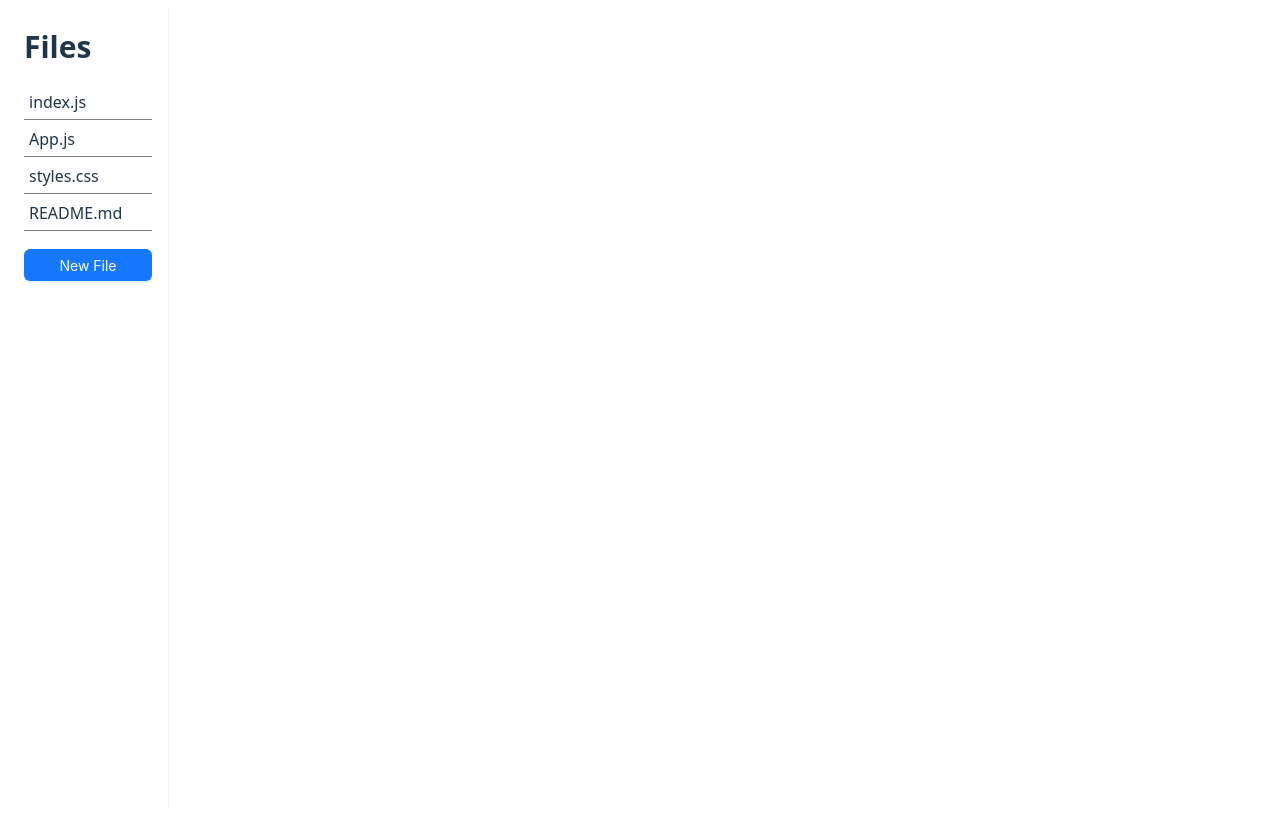
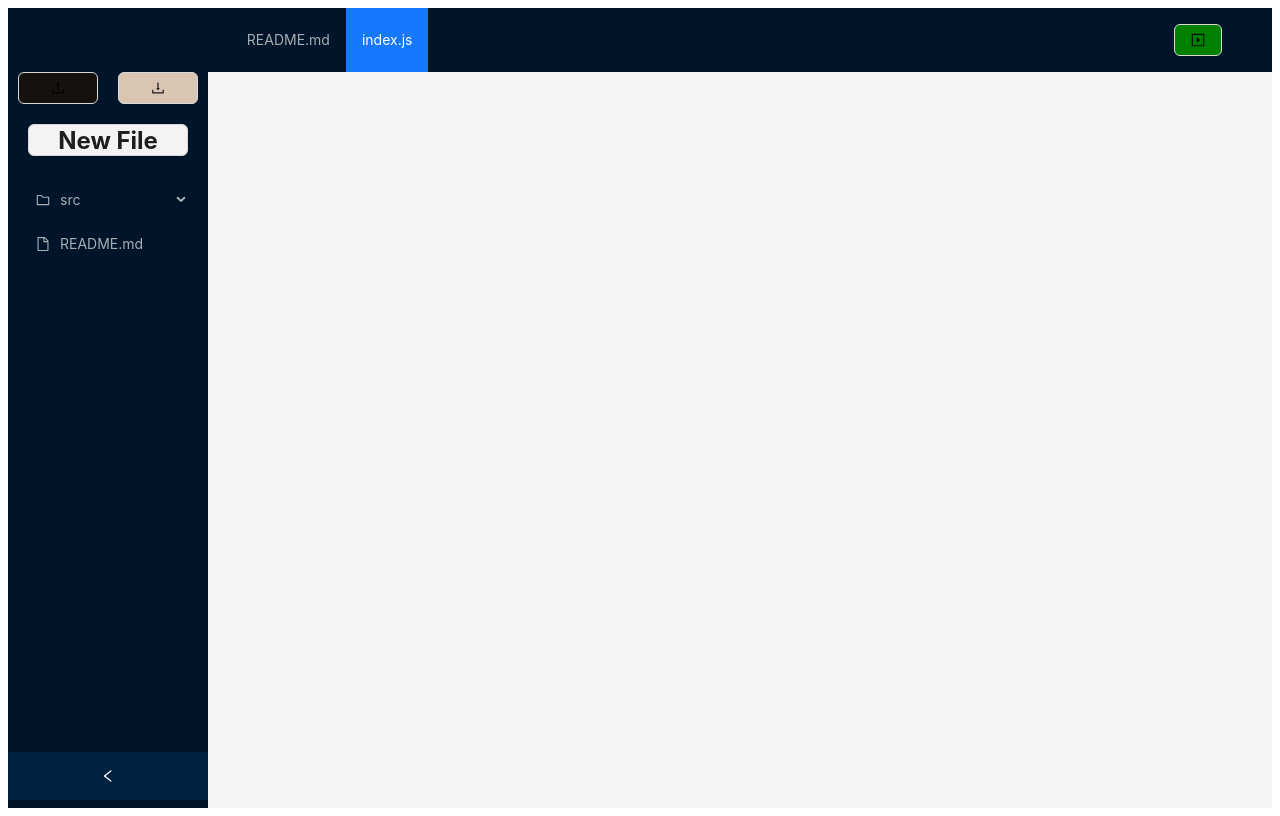
Before and after one commit to NuclearTea/seng513-202501-group-27, a React (Vite) app in the folder UI/: page / in a window 1280 px wide. Built offline with nearby package versions, Linux system fonts and the light colour scheme; the HTML template or start-up script is replaced by a standard one.

Commit message:
Use vscode file editor, use ant design layout

```diff
--- a/UI/package.json
+++ b/UI/package.json
@@ -13,6 +13,7 @@
     "deploy": "gh-pages -d dist"
   },
   "dependencies": {
+    "@ant-design/icons": "^6.0.0",
     "@ant-design/v5-patch-for-react-19": "^1.0.3",
     "@monaco-editor/react": "^4.7.0",
     "antd": "^5.24.5",
--- a/UI/src/App.tsx
+++ b/UI/src/App.tsx
@@ -1,22 +1,119 @@
-import FileList from "./components/FileList/FileList.tsx";
+import {
+  DownloadOutlined,
+  FileOutlined,
+  FolderOutlined,
+  PlaySquareOutlined,
+  UploadOutlined,
+} from "@ant-design/icons";
+import { Button, Layout, Menu, MenuProps, theme } from "antd";
+import React, { useState } from "react";
 import FileEditor from "./components/FileEditor/FileEditor.tsx";
-import "./App.css";
+import AddFileModal from "./components/FileList/AddFileModal/AddFileModal.tsx";
+import { getItem, MenuItem } from "./LayoutFunction.tsx";
 import appStore from "./state/app.store.ts";
-import RightPanel from "./components/RightPanel/RightPanel.tsx";
 
-const App = () => {
-  const selectedFile = appStore().selectedFile;
-  // console.log(selectedFile);
+const { Header, Content, Sider } = Layout;
+
+const App: React.FC = () => {
+  const [collapsed, setCollapsed] = useState(false);
+  const [showModal, setShowModal] = useState(false);
+  const {
+    token: { colorBgContainer, borderRadiusLG },
+  } = theme.useToken();
+  const { getFileByPath, setSelectedFile, selectedFile } = appStore();
+
+  // const menuItems = buildMenuItems(files);
+  const menuItems: MenuItem[] = [
+    getItem("src", "src", <FolderOutlined />, [
+      getItem("index.js", "src/index.js", <FileOutlined />),
+      getItem("App.js", "src/App.js", <FileOutlined />),
+      getItem("styles.css", "src/styles.css", <FileOutlined />),
+    ]),
+    getItem("README.md", "README.md", <FileOutlined />),
+  ];
+
+  const handleMenuItemClick = (e) => {
+    if (!e) return;
+    const file = getFileByPath(String(e.key));
+    if (!file) return;
+    setSelectedFile(file);
+  };
+
+  const handleNewFileButton = (e) => {
+    setShowModal(true);
+  };
+  const items1: MenuProps["items"] = [
+    { key: "1", label: "README.md" },
+    { key: "2", label: "index.js" },
+  ];
   return (
-    <div className="ide-container">
-      <div className="file-list">
-        <FileList />
-      </div>
-      <div className="file-editor">
-        {selectedFile ? <FileEditor /> : <div></div>}
-      </div>
-      <div className="right-panel">{selectedFile ? <RightPanel /> : <></>}</div>
-    </div>
+    <Layout style={{ minHeight: "100vh", minWidth: "100vh" }}>
+      <Header style={{ display: "flex", alignItems: "center" }}>
+        <div style={{ marginLeft: "13.5vw" }} />
+        <Menu
+          theme="dark"
+          mode="horizontal"
+          defaultSelectedKeys={["2"]}
+          items={items1}
+          style={{ flex: 1, minWidth: 0 }}
+          onClick={(e) => console.log(e)}
+        />
+        <Button
+          style={{ background: "green", width: "3rem" }}
+          icon={<PlaySquareOutlined />}
+        />
+      </Header>
+      <Layout>
+        <Sider
+          collapsible
+          collapsed={collapsed}
+          onCollapse={(value) => setCollapsed(value)}
+        >
+          <div
+            style={{
+              display: "flex",
+              flexDirection: "row",
+              justifyContent: "space-around",
+              // marginLeft: "10%",
+              marginBottom: "10%",
+            }}
+          >
+            <Button
+              style={{ width: "40%", backgroundColor: "var(--smokey-black)" }}
+              icon={<UploadOutlined />}
+            />
+            <Button
+              style={{ width: "40%", backgroundColor: "var(--dun)" }}
+              icon={<DownloadOutlined />}
+            />
+          </div>
+          <Button
+            style={{
+              width: "80%",
+              marginLeft: "10%",
+              marginBottom: "10%",
+              backgroundColor: "var(--anti-flash-white)",
+            }}
+            onClick={handleNewFileButton}
+          >
+            <h3>New File</h3>
+          </Button>
+          <Menu
+            theme="dark"
+            defaultSelectedKeys={["1"]}
+            mode="inline"
+            items={menuItems}
+            onClick={handleMenuItemClick}
+          />
+          <AddFileModal showModal={showModal} setShowModal={setShowModal} />
+        </Sider>
+        <Layout>
+          <Content style={{ width: "100%", height: "100%" }}>
+            {selectedFile ? <FileEditor /> : <></>}
+          </Content>
+        </Layout>
+      </Layout>
+    </Layout>
   );
 };
 
--- /dev/null
+++ b/UI/src/LayoutFunction.tsx
@@ -0,0 +1,56 @@
+import { File } from "./types";
+// import { FolderOutlined, FileOutlined } from "@ant-design/icons";
+import { MenuProps } from "antd";
+import MenuItem from "antd/es/menu/MenuItem";
+
+export type MenuItem = Required<MenuProps>["items"][number];
+export function getItem(
+  label: React.ReactNode,
+  key: React.Key,
+  icon?: React.ReactNode,
+  children?: MenuItem[],
+): MenuItem {
+  return {
+    key,
+    icon,
+    children,
+    label,
+  } as MenuItem;
+}
+// export function buildMenuItems(files: File[]): MenuItem[] {
+//   return [getItem(label, key)];
+// }
+
+// Sample files data
+export const fileData: File[] = [
+  { path: ["Documents", "File1.txt"], name: "File1.txt", content: "", id: "1" },
+  { path: ["Documents", "File2.txt"], name: "File2.txt", content: "", id: "2" },
+  {
+    path: ["Documents", "Folder1", "File3.txt"],
+    name: "File3.txt",
+    content: "",
+    id: "3",
+  },
+  {
+    path: ["Pictures", "Image1.png"],
+    name: "Image1.png",
+    content: "",
+    id: "4",
+  },
+  {
+    path: ["Pictures", "Image2.png"],
+    name: "Image2.png",
+    content: "",
+    id: "5",
+  },
+  {
+    path: ["Pictures", "Folder2", "Image3.png"],
+    name: "Image3.png",
+    content: "",
+    id: "6",
+  },
+];
+console.log("here");
+// Generate the MenuItems from the file data
+// const menuItems = buildMenuItems(fileData);
+// console.log(JSON.stringify(menuItems, null, 2));
--- a/UI/src/components/FileEditor/FileEditor.tsx
+++ b/UI/src/components/FileEditor/FileEditor.tsx
@@ -1,9 +1,9 @@
-import React, { useEffect, useState } from "react";
 import MonacoEditor from "@monaco-editor/react"; // Monaco Editor package
+import { useEffect, useState } from "react";
 import appStore from "../../state/app.store"; // Your app store
 
+import { File } from "../../types";
 import "./fileEditor.css";
-import { File } from "../../types";
 
 const determineLanguage = (f: File): string => {
   const fileNameSplit = f.name.split(".");
@@ -24,6 +24,10 @@ const determineLanguage = (f: File): string => {
       return "cpp";
     case "c++":
       return "cpp";
+    case "csharp":
+      return "c#";
+    case "c#":
+      return "c#";
     case "css":
       return "css";
     case "html":
@@ -64,11 +68,12 @@ const FileEditor = () => {
   console.log(selectedFile.content);
   return (
     <div className="file-editor-container">
-      <h2>Editing {selectedFile.name}</h2>
+      {/* <div style={{ marginBottom: "10px", backgroundColor: "black" }} /> */}
       <MonacoEditor
+        className="monaco-editor"
         path={selectedFile.name}
-        height="80%"
-        width="85%"
+        // height="80%"
+        // width="85%"
         defaultLanguage={determineLanguage(selectedFile)}
         defaultValue={content}
         onChange={handleEditorChange}
--- a/UI/src/components/FileEditor/fileEditor.css
+++ b/UI/src/components/FileEditor/fileEditor.css
@@ -1,25 +1,21 @@
 /* Styling for the editor container */
 .file-editor-container {
-  width: 100vw;
-  height: 100vh;
+  width: 100%;
+  height: 100%;
   display: flex;
   flex-direction: column;
-  padding: 20px;
+  /* padding: 20px; */
   background-color: #f4f4f4; /* Light background for the editor */
   border-radius: 8px;
-}
-
-.file-editor-container h2 {
-  margin-bottom: 20px;
-  font-size: 24px;
-  font-weight: bold;
-  color: #333;
+  /* overflow-x:; */
+  margin: 0;
 }
 
 /* Adjust the editor height and responsiveness */
 .monaco-editor {
   border-radius: 8px;
-  /* background-color: green; */
+  /* border-color: 1px solid black; */
+  /* padding-top: 10px; */
 }
 
 /* Optional: Custom Scrollbar (for Monaco Editor if needed) */
--- a/UI/src/components/FileList/AddFileModal/AddFileModal.tsx
+++ b/UI/src/components/FileList/AddFileModal/AddFileModal.tsx
@@ -71,6 +71,7 @@ const AddFileModal: (val: AddFileModalProps) => React.ReactNode = ({
       content: "",
       id: v4(),
       name: newFileInput,
+      path: "/",
     };
     addFile(newFile);
   };
--- a/UI/src/state/files.store.ts
+++ b/UI/src/state/files.store.ts
@@ -9,14 +9,15 @@ export type FileSlice = {
   updateFileContent: (id: File["id"], content: string) => void;
   setFiles: (files: File[]) => void;
   addFile: (file: File) => void;
+  getFileByPath: (filePath: string) => File | null;
 };
 
-export const createFileSlice: StateCreator<FileSlice> = (set) => ({
+export const createFileSlice: StateCreator<FileSlice> = (set, get) => ({
   files: [
-    { id: "1", name: "index.js", content: "" },
-    { id: "2", name: "App.js", content: "" },
-    { id: "3", name: "styles.css", content: "" },
-    { id: "4", name: "README.md", content: "" },
+    { id: "1", name: "index.js", content: "", path: ["src", "index.js"] },
+    { id: "2", name: "App.js", content: "", path: ["src", "App.js"] },
+    { id: "3", name: "styles.css", content: "", path: ["src", "styles.css"] },
+    { id: "4", name: "README.md", content: "", path: ["README.md"] },
   ],
   selectedFile: null as File | null,
   content: "",
@@ -43,4 +44,13 @@ export const createFileSlice: StateCreator<FileSlice> = (set) => ({
     set((state) => ({
       files: [...state.files, file],
     })),
+
+  getFileByPath: (filePath: string) => {
+    const { files } = get();
+    const filePathLowerCase = filePath.toLowerCase();
+    const file = files.find(
+      (f) => f.path.join("/").toLowerCase() === filePathLowerCase,
+    );
+    return file ?? null;
+  },
 });
```
Also changed, not shown: UI/src/types.tsx (+16 -0 lines), UI/src/utility/isEqual.ts (added, +13 -0 lines), 1 other file (tests, documents, lock files or other folders).
